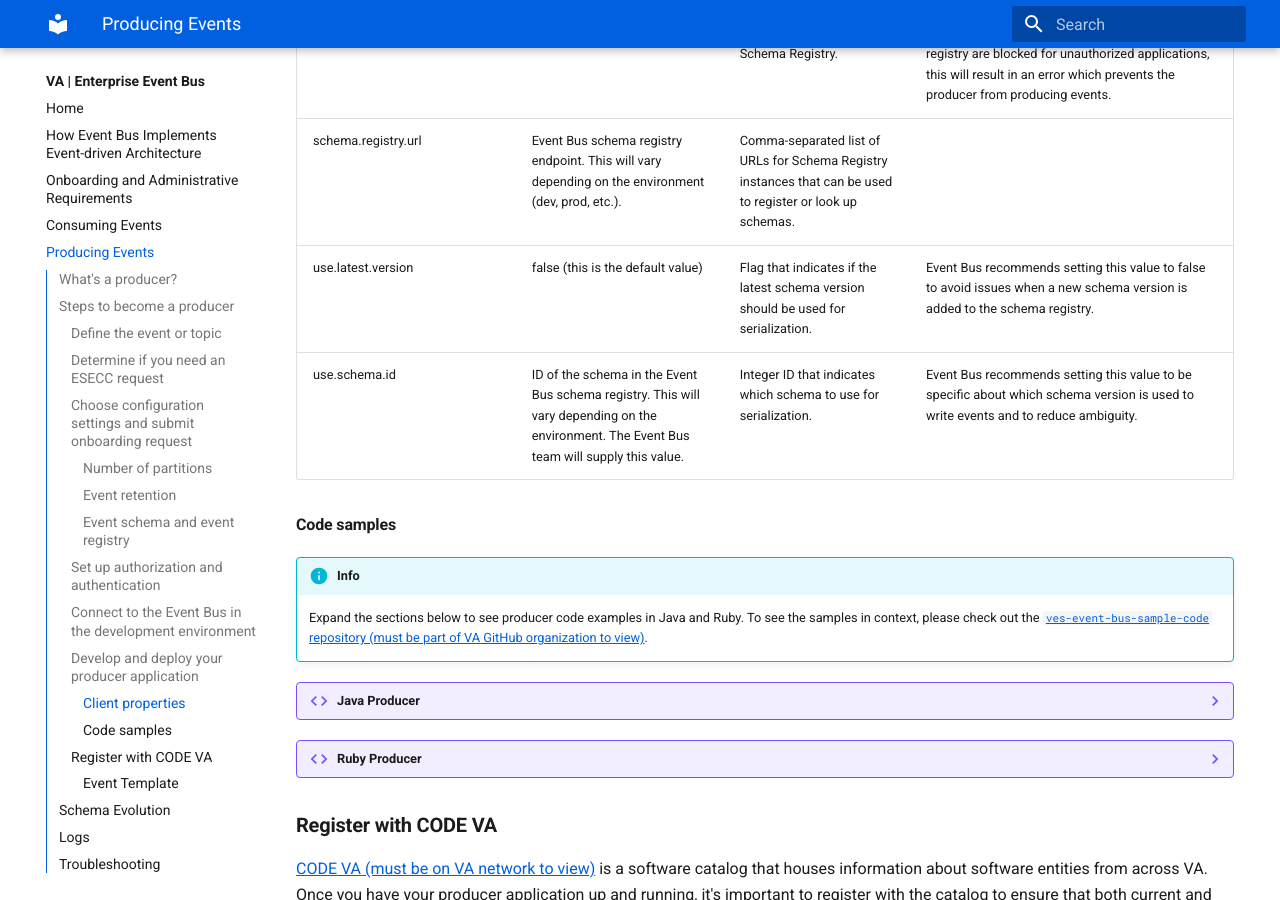
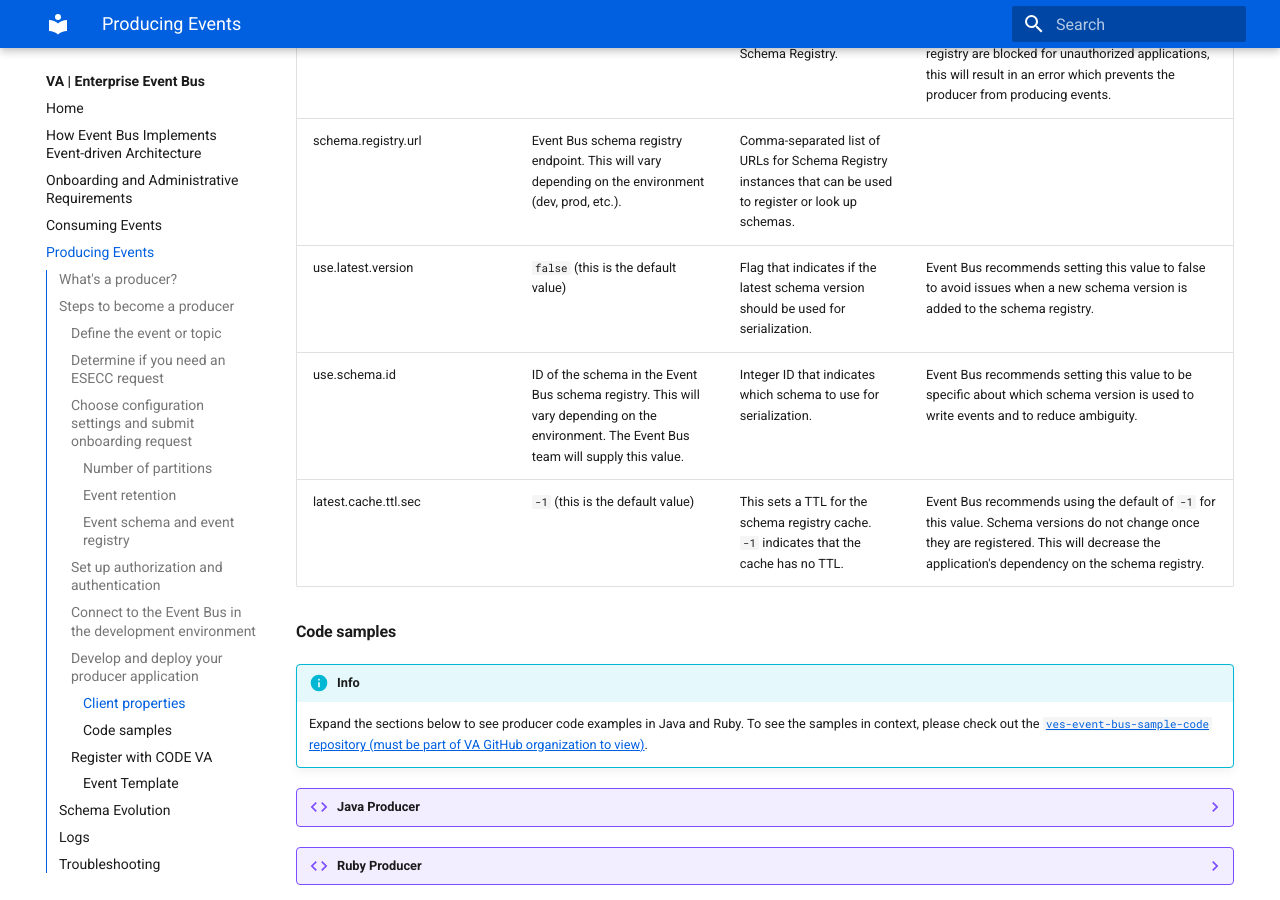
Before and after one commit to department-of-veterans-affairs/ves-event-bus-developer-portal, an MkDocs documentation site: the page built from docs/produce-events.md, in a window 1280 px wide and 900 px high, scrolled down 3575 px. Built offline with MkDocs 1.6.1 and Material for MkDocs 9.7.7, drawn with Linux system fonts in a browser that asks for light colours.

Commit message:
4789 - Add schema cache ttl properties to Java property tables

```diff
--- a/docs/produce-events.md
+++ b/docs/produce-events.md
@@ -77,10 +77,11 @@
 | [sasl.login.callback.handler.class](https://kafka.apache.org/documentation/#producerconfigs_sasl.login.callback.handler.class) | `IAMOAuthBearerLoginCallbackHandler` | The fully qualified name of a SASL login callback handler class. | See [aws-msk-iam-auth](https://github.com/aws/aws-msk-iam-auth?tab=readme-ov-file#configuring-a-kafka-client-to-use-aws-iam-with-sasl-oauthbearer-mechanism) for more information. |
 | [sasl.client.callback.handler.class](https://kafka.apache.org/documentation/#producerconfigs_sasl.client.callback.handler.class) | `IAMOAuthBearerLoginCallbackHandler` | The fully qualified name of a SASL client callback handler class. | See [aws-msk-iam-auth](https://github.com/aws/aws-msk-iam-auth?tab=readme-ov-file#configuring-a-kafka-client-to-use-aws-iam-with-sasl-oauthbearer-mechanism) for more information. |
 | [value.serializer](https://kafka.apache.org/documentation/#producerconfigs_value.serializer) | `KafkaAvroSerializer` | Serializer class for value. |  |
-| auto.register.schemas | false | Specify if the serializer should attempt to register the schema with the Schema Registry. | If set to true, the producer will attempt to register a new schema rather than using an existing one in the registry. Since writes to the Event Bus schema registry are blocked for unauthorized applications, this will result in an error which prevents the producer from producing events. |
+| auto.register.schemas | `false` | Specify if the serializer should attempt to register the schema with the Schema Registry. | If set to true, the producer will attempt to register a new schema rather than using an existing one in the registry. Since writes to the Event Bus schema registry are blocked for unauthorized applications, this will result in an error which prevents the producer from producing events. |
 | schema.registry.url | Event Bus schema registry endpoint. This will vary depending on the environment (dev, prod, etc.). | Comma-separated list of URLs for Schema Registry instances that can be used to register or look up schemas. |
-| use.latest.version | false (this is the default value) | Flag that indicates if the latest schema version should be used for serialization.| Event Bus recommends setting this value to false to avoid issues when a new schema version is added to the schema registry. |
-| use.schema.id | ID of the schema in the Event Bus schema registry. This will vary depending on the environment. The Event Bus team will supply this value. | Integer ID that indicates which schema to use for serialization. | Event Bus recommends setting this value to be specific about which schema version is used to write events and to reduce ambiguity. | |
+| use.latest.version | `false` (this is the default value) | Flag that indicates if the latest schema version should be used for serialization.| Event Bus recommends setting this value to false to avoid issues when a new schema version is added to the schema registry. |
+| use.schema.id | ID of the schema in the Event Bus schema registry. This will vary depending on the environment. The Event Bus team will supply this value. | Integer ID that indicates which schema to use for serialization. | Event Bus recommends setting this value to be specific about which schema version is used to write events and to reduce ambiguity. |
+| latest.cache.ttl.sec | `-1` (this is the default value) | This sets a TTL for the schema registry cache. `-1` indicates that the cache has no TTL. | Event Bus recommends using the default of `-1` for this value. Schema versions do not change once they are registered. This will decrease the application's dependency on the schema registry. | |
 
 #### **Code samples**
 
```
Also changed, not shown: docs/consume-events.md (+2 -1 lines).
